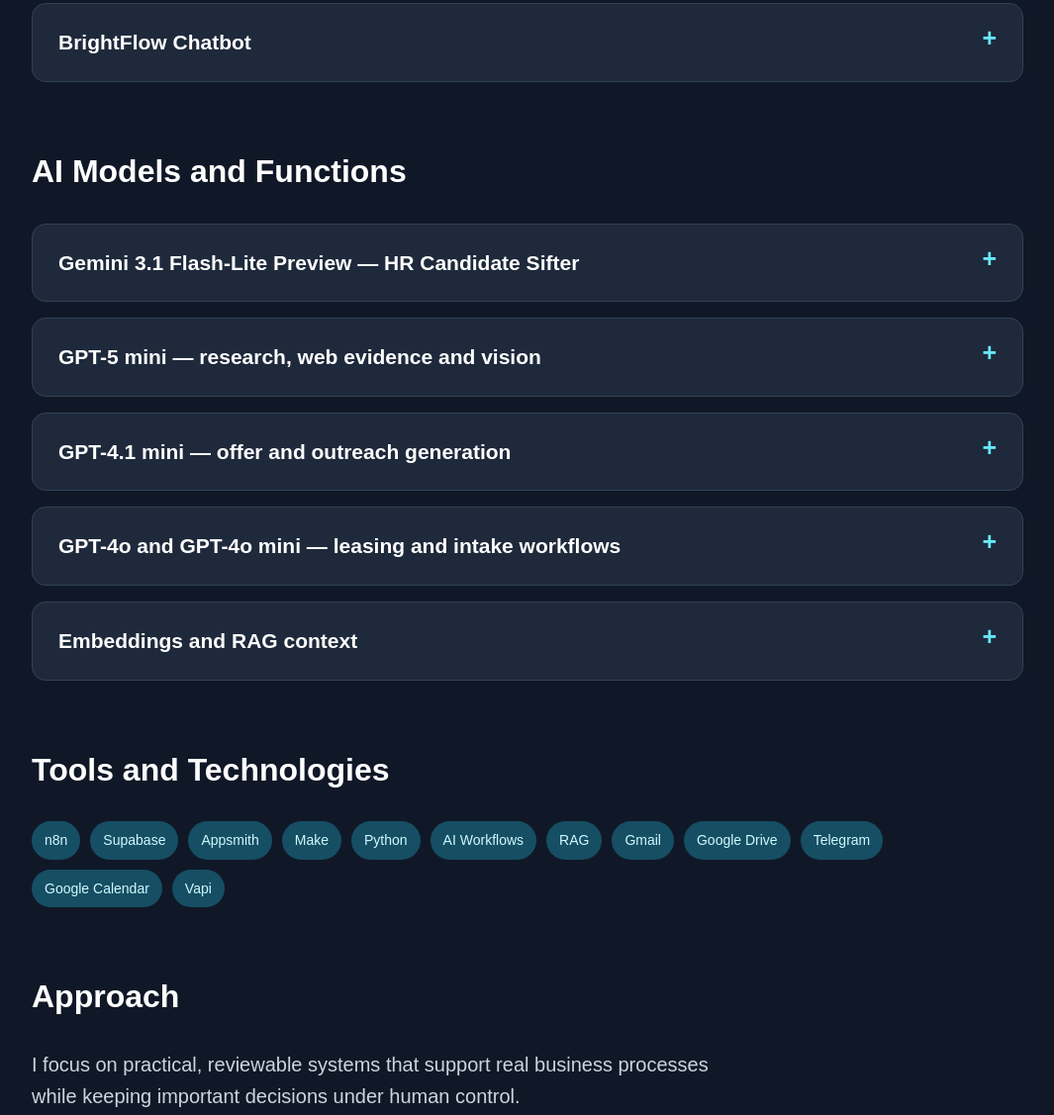
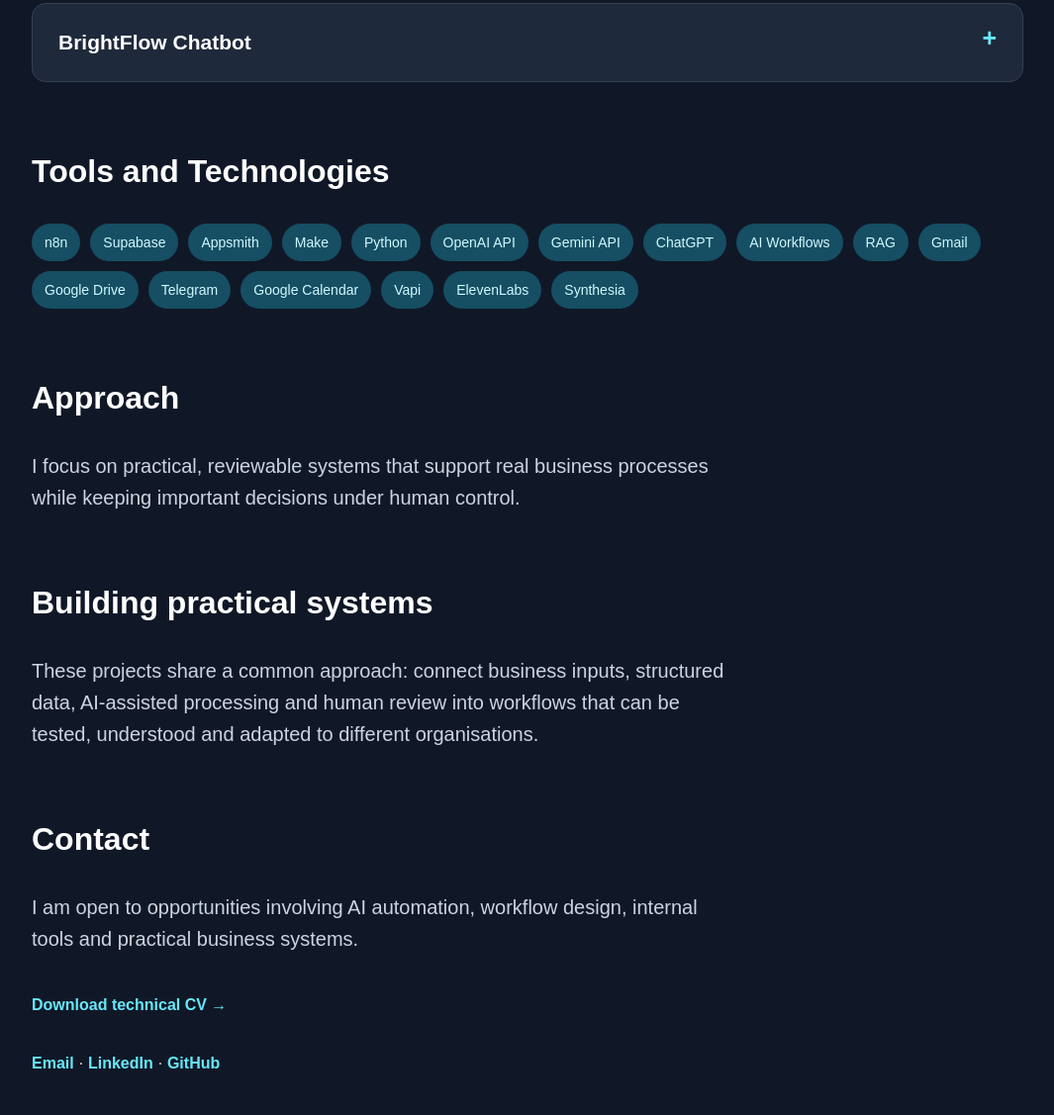
Before and after one commit to chronosprotocolbot-max/portfolio, a plain HTML site: page index.html in a window 1280 px wide. Shown: the part 1793-2920 px from the top of the page at 99% size, without its empty margins (107-1172 px from the left). Drawn offline with Linux system fonts and the light colour scheme.

Commit message:
Refactor grant-note styles and remove AI models section
Updated the styling of the grant-note section and removed AI models details.

```diff
--- a/index.html
+++ b/index.html
@@ -35,7 +35,7 @@
     .case-content { padding: 0 26px 26px; border-top: 1px solid #334155; }
     .case-content p { max-width: 850px; }
     .case-content ul { padding-left: 22px; }
-    .grant-note { background: #172554; border-color: #2563eb; }
+    .grant-note { background: transparent; border: 0; padding: 0; }
     footer { margin-top: 75px; padding-top: 25px; border-top: 1px solid #334155; color: #94a3b8; }
     @media (max-width: 620px) { .logo { width: 82px; right: 20px; top: 20px; } .container { padding-top: 48px; } }
   </style>
@@ -70,14 +70,7 @@
       </div>
     </section>
 
-    <section><h2>AI Models and Functions</h2><div class="case-studies">
-      <details><summary>Gemini 3.1 Flash-Lite Preview — HR Candidate Sifter</summary><div class="case-content"><p>Used for job-advert extraction, CV evaluation and candidate-to-position matching. The workflow requests structured JSON containing scores, matched requirements, missing must-haves, red flags, recruiter summary, confidence and recommendation status.</p></div></details>
-      <details><summary>GPT-5 mini — research, web evidence and vision</summary><div class="case-content"><p>Used in Prospect Finder for evidence-based company research, permitted marketplace checks and structured enrichment packets, with controlled web-search calls. Used in the leasing Telegram assistant for visual property recognition from full or partial screenshots and comparison against candidate property images.</p></div></details>
-      <details><summary>GPT-4.1 mini — offer and outreach generation</summary><div class="case-content"><p>Used to turn validated company evidence into an offer, proposal and outreach draft. Separate validation logic checks JSON structure, unsupported claims, uncertainty, message length and approval requirements before a Gmail draft is created.</p></div></details>
-      <details><summary>GPT-4o and GPT-4o mini — leasing and intake workflows</summary><div class="case-content"><p>Used across rental inquiry intake, property matching, follow-ups, viewing management and decision workflows. These steps classify requests, extract structured requirements, prepare responses and support scheduling while leaving external communication and important decisions under human control.</p></div></details>
-      <details><summary>Embeddings and RAG context</summary><div class="case-content"><p>OpenAI embeddings and vector retrieval were used where a workflow needed controlled knowledge-base context. Retrieved evidence was attached to the model input rather than treated as an automatic decision, and RAG could be enabled or disabled per campaign.</p></div></details>
-    </div></section>
-    <section><h2>Tools and Technologies</h2><div class="skills"><span class="skill">n8n</span><span class="skill">Supabase</span><span class="skill">Appsmith</span><span class="skill">Make</span><span class="skill">Python</span><span class="skill">AI Workflows</span><span class="skill">RAG</span><span class="skill">Gmail</span><span class="skill">Google Drive</span><span class="skill">Telegram</span><span class="skill">Google Calendar</span><span class="skill">Vapi</span></div></section>
+    <section><h2>Tools and Technologies</h2><div class="skills"><span class="skill">n8n</span><span class="skill">Supabase</span><span class="skill">Appsmith</span><span class="skill">Make</span><span class="skill">Python</span><span class="skill">OpenAI API</span><span class="skill">Gemini API</span><span class="skill">ChatGPT</span><span class="skill">AI Workflows</span><span class="skill">RAG</span><span class="skill">Gmail</span><span class="skill">Google Drive</span><span class="skill">Telegram</span><span class="skill">Google Calendar</span><span class="skill">Vapi</span><span class="skill">ElevenLabs</span><span class="skill">Synthesia</span></div></section>
     <section><h2>Approach</h2><p class="intro">I focus on practical, reviewable systems that support real business processes while keeping important decisions under human control.</p></section>
     <section class="grant-note"><h2>Building practical systems</h2><p class="intro">These projects share a common approach: connect business inputs, structured data, AI-assisted processing and human review into workflows that can be tested, understood and adapted to different organisations.</p></section>
     <section><h2>Contact</h2><p class="intro">I am open to opportunities involving AI automation, workflow design, internal tools and practical business systems.</p><p><a class="demo-link" href="Krzysztof_Helbig_Automation_CV_Clean.pdf" target="_blank">Download technical CV →</a></p><p><a class="demo-link" href="mailto:bigyeahsystems@proton.me">Email</a>&nbsp;·&nbsp;<a class="demo-link" href="https://www.linkedin.com/in/krzysztof-helbig-53939b33b/" target="_blank">LinkedIn</a>&nbsp;·&nbsp;<a class="demo-link" href="https://github.com/chronosprotocolbot-max" target="_blank">GitHub</a></p></section>
```
